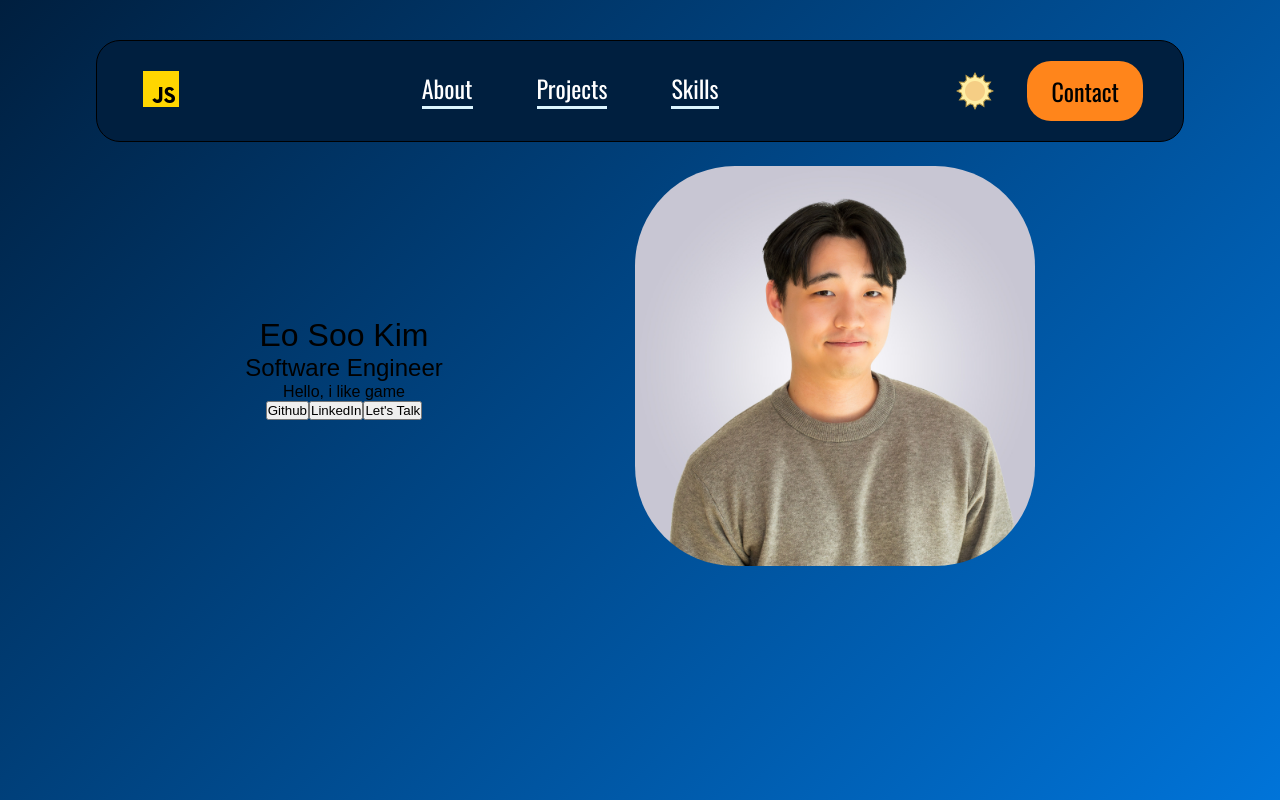
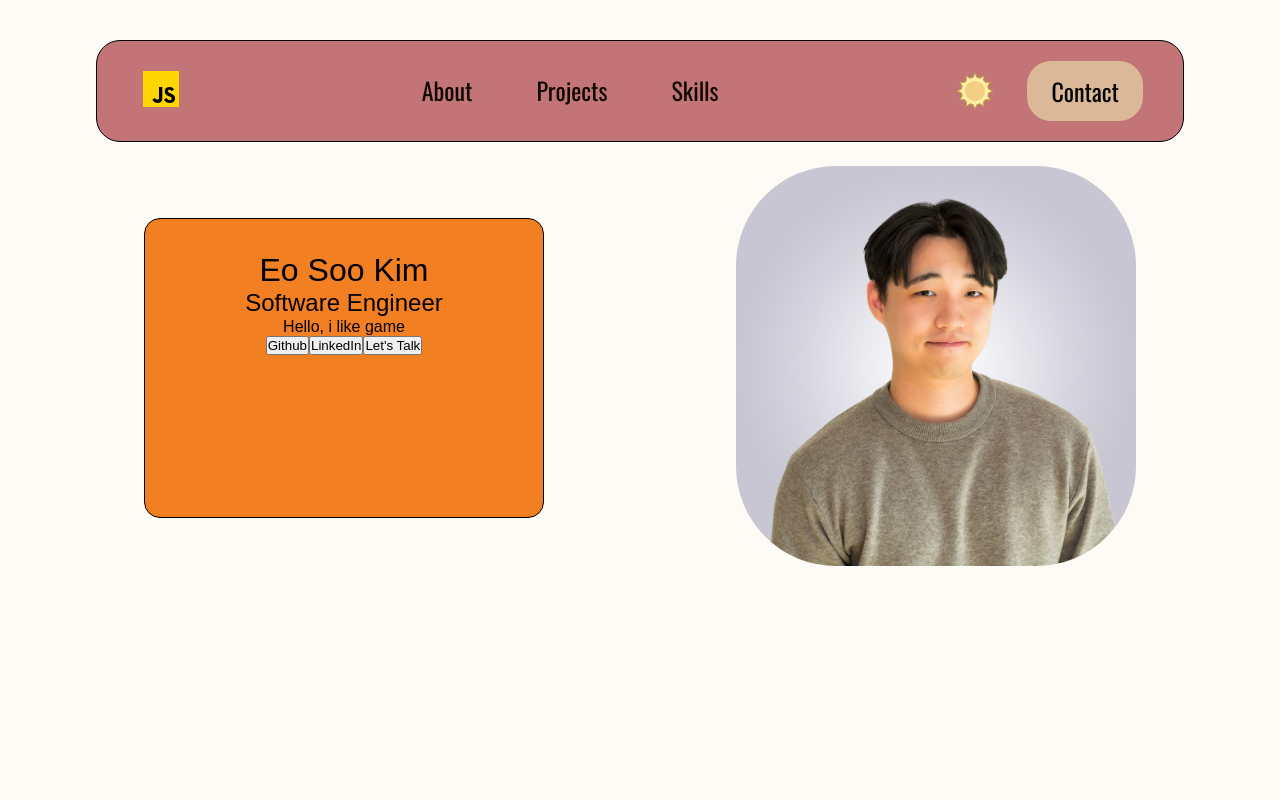
Before and after one commit to eosook/portfolio, a React (Vite) app: page / in a window 1280 px wide. Shown: the top 800 px of the page. Built offline with nearby package versions, Linux system fonts and the light colour scheme; a web font is replaced by a local one.

Commit message:
adds dark mode, styling changes for about and header

```diff
--- a/src/App.jsx
+++ b/src/App.jsx
@@ -1,4 +1,4 @@
-import { useState, useRef } from "react";
+import { useState, useRef, useEffect } from "react";
 import "./App.scss";
 import Header from "./components/Header/Header";
 import About from "./components/About/About";
@@ -11,9 +11,15 @@ import visibleOnScreen from "./observer";
 function App() {
   const refs = [useRef()];
   const isVisible = visibleOnScreen(refs);
+  const [darkMode, setDarkMode] = useState(false);
+
+  useEffect(() => {
+    document.documentElement.setAttribute("data-theme", darkMode ? "dark" : "light");
+  }, [darkMode]);
+
   return (
-    <div class="portfolio">
-      <Header visible={isVisible[0]}/>
+    <div class="portfolio" data-theme={darkMode ? "dark" : "light"}>
+      <Header visible={isVisible[0]} darkMode={darkMode} setDarkMode={setDarkMode}/>
       <div key={0} ref={refs[0]} className="portfolio__section-visible">
         <About />
       </div>
--- a/src/App.scss
+++ b/src/App.scss
@@ -19,6 +19,7 @@ button{
 
 .portfolio{
   overflow: hidden;
+  background-color: var(--background);
   &__section{
     &-visible{
       opacity: 1;
--- a/src/components/About/About.jsx
+++ b/src/components/About/About.jsx
@@ -13,7 +13,7 @@ export default function About() {
       <div className="about__container">
         <img src={aboutImage} alt="" className="about__image" />
       </div>
-      <div className="about__container">
+      <div className="about__container about__main">
         <h1 className="about__title">Eo Soo Kim</h1>
         <h2 className="about__subtitle">Software Engineer</h2>
         <p className="about__body">Hello, i like game</p>
--- a/src/components/About/About.scss
+++ b/src/components/About/About.scss
@@ -8,7 +8,7 @@
   min-height: 400px;
   padding: 2rem;
   text-align: center;
-  background-image: linear-gradient(135deg, #001F3F, #0074D9);
+  background: var(--background);
   @include tablet {
     display: flex;
     align-items: center;
@@ -23,6 +23,17 @@
   &__container {
     margin-bottom: 4rem;
   }
+  &__main{
+    background-color: var(--primary);
+    border: 1px solid black;
+    border-radius: 16px;
+    padding: $padding-l $padding-xl;
+
+    @include tablet{
+      width: 400px;
+      height: 300px;
+    }
+  }
   &__title {
     @include title(2rem, 500);
   }
--- a/src/components/Header/Header.jsx
+++ b/src/components/Header/Header.jsx
@@ -7,10 +7,9 @@ import sun from "../../assets/images/sun.png";
 import moon from "../../assets/images/moon.png";
 import { useState, useEffect } from "react";
 
-export default function Header({ visible }) {
+export default function Header({ visible, darkMode, setDarkMode }) {
   const [hasScrolled, setHasScrolled] = useState(false);
   const [openMenu, setOpenMenu] = useState(false);
-  const [mode, setMode] = useState(false);
 
   useEffect(() => {
     if (visible == false) {
@@ -19,7 +18,7 @@ export default function Header({ visible }) {
   }, [visible]);
 
   function changeMode() {
-    setMode(!mode);
+    setDarkMode(!darkMode);
   }
 
   function menuClick() {
@@ -48,7 +47,7 @@ export default function Header({ visible }) {
         <div className="header__mode">
           <img
             className="header__mode-image"
-            src={mode === false ? sun : moon}
+            src={darkMode === false ? sun : moon}
             onClick={changeMode}
           ></img>
         </div>
--- a/src/components/Header/Header.scss
+++ b/src/components/Header/Header.scss
@@ -14,7 +14,8 @@
   margin: $margin-xl $margin-l;
   border: 1px solid black;
   border-radius: 24px;
-  background-color: $secondary-blue;
+  background-color: var(--accent);
+
 
   @include tablet {
     width: calc(100% - $margin-xxl * 2);
@@ -63,20 +64,17 @@
     &-item {
       font-family: $oswald-font;
       font-size: 1.5rem;
-      color: white;
+      color: var(--font-primary);
       border-bottom: 3px solid transparent;
 
       &::after{
         content: '';
-        height: 3px;
-        background: $highlighted-blue;
-        display: block;
       }
 
       &:hover {
         cursor: pointer;
-        color: $highlighted-blue;
-        border-bottom: 3px solid $highlighted-blue;
+        color: var(--secondary);
+        border-bottom: 3px solid var(--secondary);
       }
     }
   }
@@ -99,7 +97,7 @@
     }
     &-button {
       @include button;
-      background-color: #FF851B;
+      background-color: $button-primary;
     }
   }
 
--- a/src/components/Projects/Projects.jsx
+++ b/src/components/Projects/Projects.jsx
@@ -5,7 +5,7 @@ import gameRecImage from "../../assets/images/GameRec.png";
 import invoiceImage from "../../assets/images/Invoice App Dark.png";
 import cilesiaLogo from "../../assets/images/cilesiaLogo.png";
 import gameRecLogo from "../../assets/images/gameRec-logo.png"
-import invoiceLogo from "../../assets/images/invoice-tracker-logo.png"
+import invoiceLogo from "../../assets/images/invoice-logo.png"
 import { useState } from "react";
 import { motion } from "framer-motion";
 import ProjectCard from "../ProjectCard/ProjectCard";
--- a/src/styles/_variables.scss
+++ b/src/styles/_variables.scss
@@ -14,12 +14,47 @@ $padding-m: 1.25rem;
 $padding-l: 2rem;
 $padding-xl: 2.5rem;
 
-// Colours
+// Colors - Light Mode
 
-$primary-blue: #2782ce;
-$secondary-blue: #001f3f;
+// :root {
+//   --background: #eff5fb;
 
-$highlighted-blue: #dcf5ff;
+//   --primary: #3383da;
+//   --secondary: #76b0f0;
+//   --accent: #499df7;
+// }
 
-$button-primary: #2d00df;
-$button-secondary: #2d00df;
+// [data-theme="dark"] {
+//   --background: #001f3f;
+
+//   --primary: #2575cb;
+//   --secondary: #0f4a8a;
+//   --accent: #085bb5;
+// }
+
+:root {
+  --background: #fefbf6;
+
+  --primary: #f27f22;
+  --secondary: #dbb998;
+  --accent: #c37476;
+
+  --font-primary: #0e0801;
+}
+
+// Colors - Dark Mode
+
+[data-theme="dark"] {
+  --background: #090601;
+
+  --primary: #de6b0d;
+  --secondary: #664524;
+  --accent: #8b3c3e;
+
+  --font-primary: #fef8f1;
+}
+
+// Colors - CTA
+
+$button-primary: #dbb998;
+$button-secondary: #664524;
```
Also changed, not shown: src/assets/images/invoice-logo.png (added), src/assets/images/invoice-tracker-logo.png (deleted).
